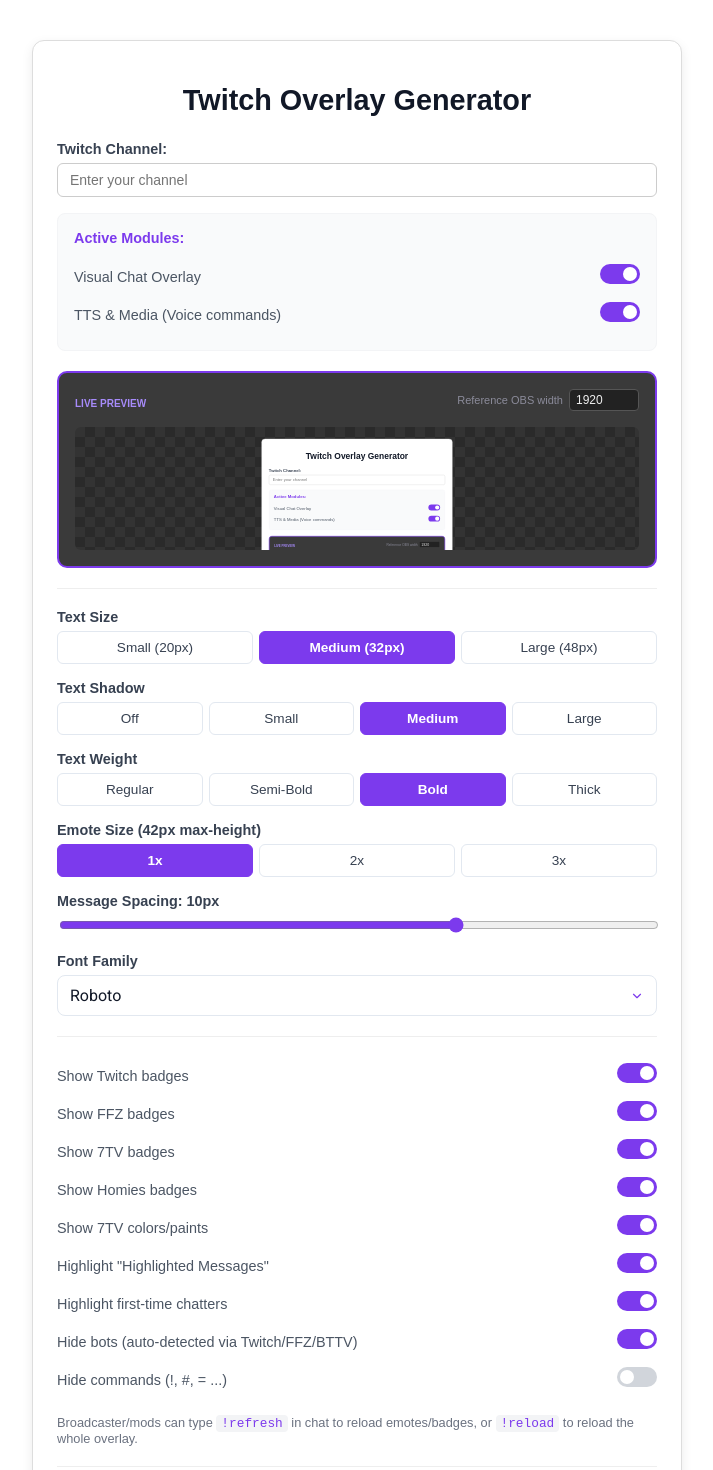
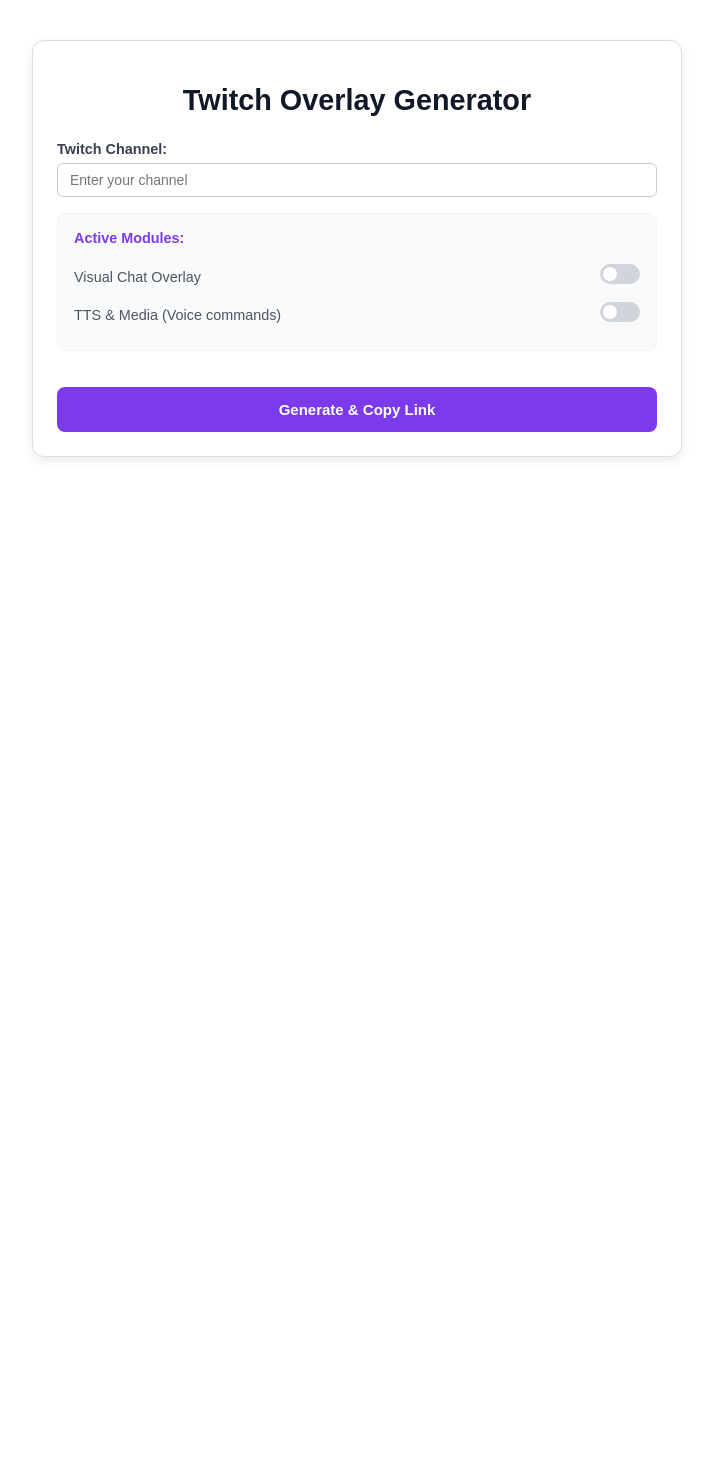
Before and after one commit to rtwn/twitchTTS, a SvelteKit app: page / in a window 1280 px wide. Shown: the top 1470 px of the page, without its empty margins (283-996 px from the left). After the commit the page ends 800 px from the top, so only its background shows below. Built offline with nearby package versions, Linux system fonts and the light colour scheme; a web font is replaced by a local one.

Commit message:
Fixes; added !reload and !refresh commands

```diff
--- a/src/lib/components/Chat.svelte
+++ b/src/lib/components/Chat.svelte
@@ -50,7 +50,7 @@
     // обработка команд для TTS живёт отдельно в widget/+page.svelte и тут
     // никак не затрагивается, это только про то, что видно на оверлее.
     const hideCommands = urlParams.get('hideCommands') === 'true';
-    const commandPrefixes = (urlParams.get('commandPrefixes') || '!,#,=')
+    const commandPrefixes = (urlParams.get('commandPrefixes') || '!,#,=,-')
         .split(',').map((p) => p.trim()).filter(Boolean);
 
     // Автоопределение ботов канала — без ручного вписывания ников. Источник —
@@ -76,7 +76,7 @@
         fontWeight: urlParams.get('fontWeight') || '800',
         outlineColor: '#000000',
         outlineSize: urlParams.get('outlineSize') || '4px',
-        spacing: urlParams.get('spacing') || '10px',
+        spacing: urlParams.get('spacing') || '8px',
         fontFamily: urlParams.get('font') || 'sans-serif'
     };
 
--- a/src/routes/+page.svelte
+++ b/src/routes/+page.svelte
@@ -39,8 +39,7 @@
         { label: '2x', value: 2 },
         { label: '3x', value: 3 }
     ];
-    // 800 — новый дефолт (жирный, но не "самый жирный"), 900 — на ступень
-    // толще, 400/600 — две ступени тоньше.
+
     const FONT_WEIGHT_PRESETS = [
         { label: 'Regular', value: '400' },
         { label: 'Semi-Bold', value: '600' },
@@ -114,12 +113,12 @@
         black: [] as string[],
         ytEnabled: false,
         ytMaxLen: 30,
-        chat: true,
-        tts: true,
+        chat: false,
+        tts: false,
         fontSize: 32,
         emoteMultiplier: 1,
         outlineSize: 4,
-        spacing: 10,
+        spacing: 8,
         fontWeight: "800",
         fontFamily: "Roboto",
         showBadgesTwitch: true,
@@ -129,8 +128,8 @@
         showStvColors: true,
         showHighlighted: true,
         showFirstTimeChatter: true,
-        hideCommands: false,
-        commandPrefixes: "!,#,=",
+        hideCommands: true,
+        commandPrefixes: "!,#,=,-",
         hideBots: true
     };
 
@@ -197,7 +196,7 @@
     // запроса к Twitch), отмасштабированный так, будто окно превью — кусок
     // реального холста OBS. Ширину этого "холста" можно подстроить под свой
     // реальный Browser Source.
-    let previewRefWidth = 1920;
+    let previewRefWidth = 800;
     const PREVIEW_REF_HEIGHT = 420;
 
     let previewContainerWidth = 0;
@@ -321,8 +320,8 @@
                 <div class="switch-row"><span>Show 7TV colors/paints</span><label class="switch"><input type="checkbox" bind:checked={config.showStvColors} /><span class="slider"></span></label></div>
                 <div class="switch-row"><span>Highlight "Highlighted Messages"</span><label class="switch"><input type="checkbox" bind:checked={config.showHighlighted} /><span class="slider"></span></label></div>
                 <div class="switch-row"><span>Highlight first-time chatters</span><label class="switch"><input type="checkbox" bind:checked={config.showFirstTimeChatter} /><span class="slider"></span></label></div>
-                <div class="switch-row"><span>Hide bots (auto-detected via Twitch/FFZ/BTTV)</span><label class="switch"><input type="checkbox" bind:checked={config.hideBots} /><span class="slider"></span></label></div>
-                <div class="switch-row"><span>Hide commands (!, #, = ...)</span><label class="switch"><input type="checkbox" bind:checked={config.hideCommands} /><span class="slider"></span></label></div>
+                <div class="switch-row"><span>Hide bots</span><label class="switch"><input type="checkbox" bind:checked={config.hideBots} /><span class="slider"></span></label></div>
+                <div class="switch-row"><span>Hide commands (!, #, =, - ...)</span><label class="switch"><input type="checkbox" bind:checked={config.hideCommands} /><span class="slider"></span></label></div>
                 {#if config.hideCommands}
                     <div class="yt-sub-settings" transition:fade>
                         <label for="commandPrefixes">Command prefixes (comma-separated):</label>
@@ -396,7 +395,6 @@
     .black-list-tag { background: #444; color: #fff; border-color: #333; }
     .tag-badge button { background: none; border: none; color: inherit; font-size: 16px; cursor: pointer; padding: 0; opacity: 0.6; }
 
-    /* Сегментированные группы пресетов размера (вместо голых слайдеров) */
     .control { margin-bottom: 16px; }
     .segmented { display: flex; gap: 6px; flex-wrap: wrap; }
     .segmented button {
```
